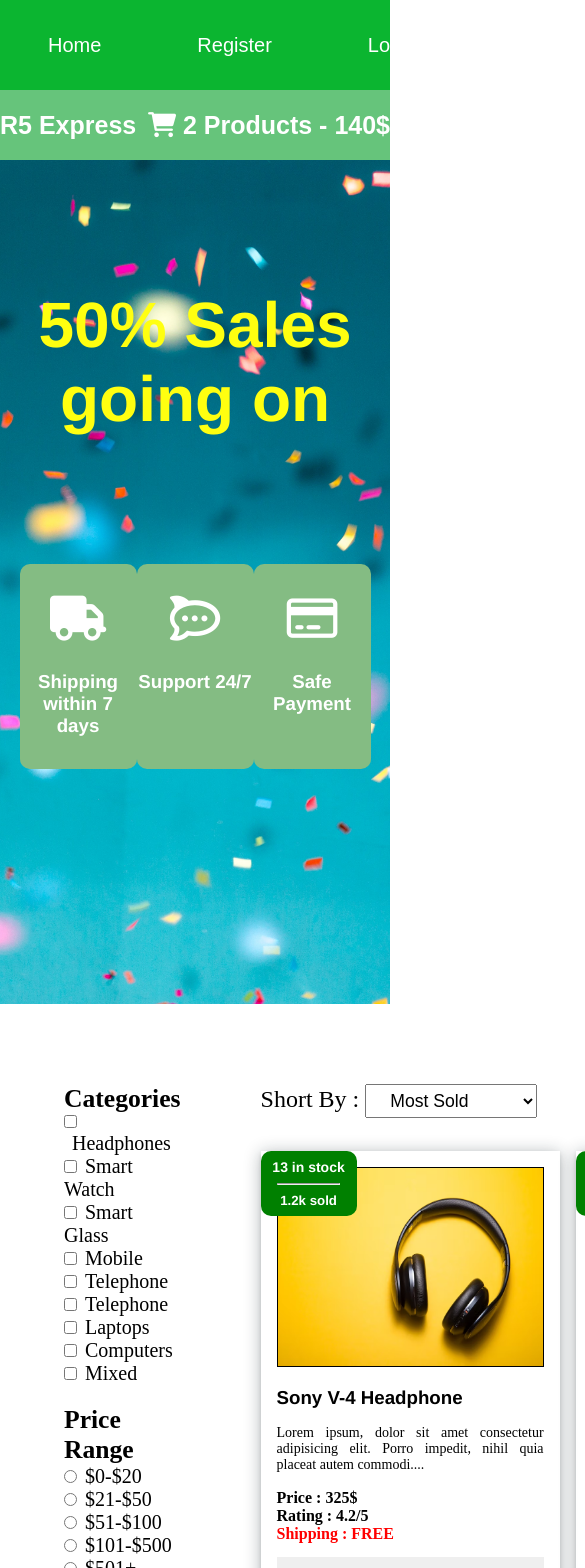
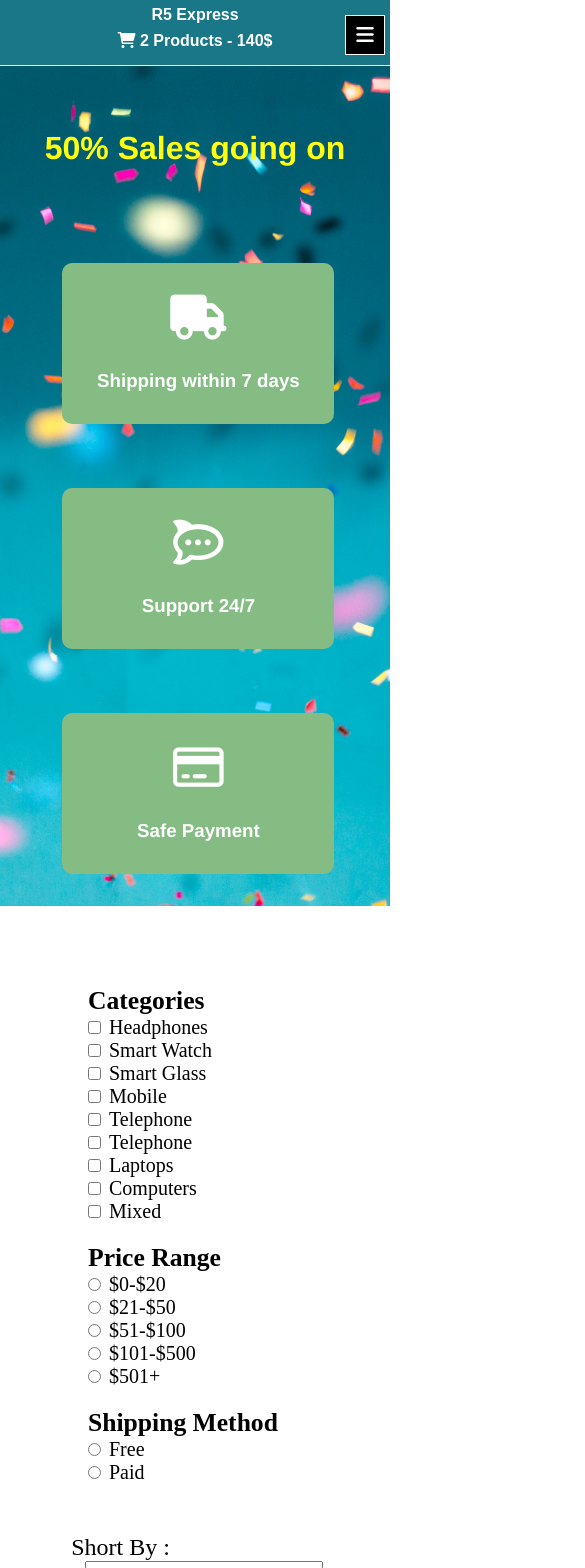
Before and after one commit to Rakibjrb/r5-project, a React (Create React App) app: page / in a window 390 px wide. Shown: the top 1568 px of the page, 585 px wide, since content can reach past the window. Built offline with nearby package versions, Linux system fonts and the light colour scheme.

Commit message:
second time code in day 7

```diff
--- a/src/App.css
+++ b/src/App.css
@@ -19,6 +19,18 @@ p {
 button {
   transition: 0.3s;
   cursor: pointer;
+}
+
+/* for mobile btn */
+.mobileBtn {
+  position: absolute;
+  top: -55555555px;
+  right: 5px;
+  font-size: 20px;
+  width: 30px;
+  height: 30px;
+  background: #000;
+  color: #fff;
 }
 
 /*top navbar*/
@@ -91,7 +103,6 @@ nav .navLink {
   color: rgb(255, 255, 16);
   padding: 8rem 0;
 }
-
 #banner .bannerdivrow {
   display: flex;
   justify-content: space-between;
@@ -368,17 +379,6 @@ article button:hover {
   padding: 5px 20px;
   font-size: 1.1rem;
 }
-#stock .rightDivMain .productSearch .searchForm form button {
-  padding: 5px 30px;
-  font-size: 1.1rem;
-  text-transform: uppercase;
-  cursor: pointer;
-  transition: 0.3s;
-}
-#stock .rightDivMain .productSearch .searchForm form button:hover {
-  background: #000;
-  color: #fff;
-}
 
 /* register page css here*/
 .registerMaindiv {
--- a/src/App.js
+++ b/src/App.js
@@ -2,6 +2,7 @@ import React, { useState } from "react";
 import { BrowserRouter, Routes, Route } from "react-router-dom";
 import Index from "./ROUTERPAGES/Index";
 import "./App.css";
+import "./App.responsive.css";
 
 //header and footer compopnents
 import Navbar from "./COMPONENTS/Navbar/Navbar";
--- /dev/null
+++ b/src/App.responsive.css
@@ -0,0 +1,183 @@
+/* responsive for small devices */
+@media screen and (max-width: 820px) {
+  /* for mobile btn */
+  #btn2 {
+    display: none;
+  }
+  .mobileBtn {
+    position: absolute;
+    top: 15px;
+    right: 5px;
+    font-size: 20px;
+    width: 40px;
+    height: 40px;
+    background: #000;
+    color: #fff;
+    border: 1px solid #fff;
+    outline: none;
+    z-index: 999;
+  }
+  /*top navbar*/
+  .nav1 {
+    display: none;
+  }
+  nav .navLink {
+    margin: 1rem;
+    font-size: 16px;
+  }
+  .nav2 {
+    text-align: center;
+    background-color: #197788;
+    width: 100%;
+    height: auto;
+    position: absolute;
+    top: 0;
+    left: 0;
+    padding: 0.4rem 0;
+  }
+  .nav2 .secondNavLinks {
+    display: flex;
+    flex-direction: column;
+  }
+  .nav2 .secondNavLinks .secondNavLink {
+    margin-bottom: 8px;
+    font-size: 16px;
+  }
+  #banner {
+    margin-top: 66px;
+    height: auto;
+  }
+  #banner h1 {
+    text-align: center;
+    font-size: 3rem;
+    padding: 4rem 0;
+  }
+  #banner .bannerdivrow {
+    display: flex;
+    flex-direction: column;
+    width: 50%;
+    margin: 0 auto;
+  }
+  #banner .bannerdivrow .bannerdivcol {
+    width: 24.5rem;
+    padding: 2rem 0;
+    margin: 2rem 0;
+  }
+  #stock {
+    padding: 80px 2rem;
+    display: flex;
+    flex-direction: column;
+  }
+  #stock .leftDiv {
+    margin: 0 0 50px 6rem;
+  }
+  #stock .rightDivMain .productSearch {
+    display: flex;
+    flex-direction: column;
+    width: 80%;
+    margin: 0 auto 2rem auto;
+  }
+  #stock .rightDivMain .productSearch .shortBy select {
+    padding: 5px 0;
+    width: 78.5%;
+    text-align: center;
+    margin-left: 14px;
+  }
+  #stock .rightDivMain .productSearch .searchForm form input {
+    margin-top: 2rem;
+    width: 100%;
+  }
+  .cartGrid {
+    display: grid;
+    grid-template-columns: auto auto;
+    grid-gap: 2rem;
+    width: 88%;
+    margin: 0 auto;
+  }
+  footer .footerContainer {
+    display: flex;
+    flex-direction: column-reverse;
+    width: 100%;
+    color: #fff;
+    text-align: center;
+    padding: 2rem 0;
+  }
+  footer .footerContainer p {
+    margin-bottom: 16px;
+  }
+  footer .footerContainer form label,
+  footer .footerContainer p {
+    font-size: 17px;
+  }
+}
+
+/* responsive for small devices */
+@media screen and (max-width: 600px) {
+  /* for mobile btn */
+  .mobileBtn {
+    width: 40px;
+    height: 40px;
+  }
+  #banner .bannerdivrow {
+    width: 66%;
+  }
+  #stock .leftDiv {
+    margin: 0 0 50px 4rem;
+  }
+  #stock .rightDivMain .productSearch {
+    width: 76%;
+  }
+  #stock .rightDivMain .productSearch .shortBy select {
+    padding: 5px 4.8rem;
+    width: 96%;
+  }
+  .cartGrid {
+    grid-template-columns: auto;
+    width: 64%;
+  }
+  footer .footerContainer {
+    padding: 2rem 0;
+  }
+}
+
+/* responsive for mobile devices */
+@media screen and (max-width: 450px) {
+  #banner h1 {
+    font-size: 2rem;
+  }
+  #banner .bannerdivrow {
+    width: 100%;
+    max-width: 68%;
+  }
+  #banner .bannerdivrow .bannerdivcol {
+    width: 17rem;
+  }
+  #stock .leftDiv {
+    margin: 0 0 50px 3.5rem;
+  }
+  #stock .rightDivMain .productSearch {
+    margin-bottom: 2rem;
+  }
+  #stock .rightDivMain .productSearch .shortBy select {
+    padding: 5px 0rem;
+  }
+  .cartGrid {
+    grid-template-columns: auto;
+    width: 90%;
+  }
+  footer .footerContainer form {
+    display: flex;
+    flex-direction: column;
+  }
+  footer .footerContainer form input {
+    margin: 1rem 0;
+  }
+  footer .footerContainer form button {
+    width: 50%;
+    margin: 0 auto;
+  }
+  footer .footerContainer form label,
+  footer .footerContainer p {
+    font-size: 15px;
+  }
+}
--- a/src/COMPONENTS/Navbar/Navbar.js
+++ b/src/COMPONENTS/Navbar/Navbar.js
@@ -2,9 +2,24 @@ import React from "react";
 import { NavLink } from "react-router-dom";
 
 const Navbar = () => {
+  const styleFunction = () => {
+    let nav = document.getElementById("nav");
+    nav.style.display = "block";
+    nav.style.background = "#ba2e1f";
+    nav.style.width = "100%";
+    nav.style.height = "auto";
+    nav.style.marginBottom = 0;
+    nav.style.zIndex = 9999999999;
+    nav.style.display = "flex";
+    nav.style.flexDirection = "column";
+    nav.style.padding = "1rem 0 ";
+    nav.style.position = "absolute";
+    nav.style.top = "60px";
+  };
+
   return (
     <>
-      <nav>
+      <nav id="nav" className="nav1">
         <NavLink className="navLink" to="/">
           Home
         </NavLink>
@@ -31,6 +46,31 @@ const Navbar = () => {
           </NavLink>
         </div>
       </nav>
+      <button
+        id="btn1"
+        onClick={() => {
+          let btn2 = document.getElementById("btn2");
+          btn2.style.display = "block";
+          styleFunction();
+        }}
+        className="mobileBtn"
+      >
+        <i className="fas fa-bars"></i>
+      </button>
+      <button
+        id="btn2"
+        onClick={() => {
+          let nav = document.getElementById("nav");
+          let btn1 = document.getElementById("btn1");
+          let btn2 = document.getElementById("btn2");
+          nav.style.display = "none";
+          btn1.style.display = "block";
+          btn2.style.display = "none";
+        }}
+        className="mobileBtn"
+      >
+        <i className="fas fa-times"></i>
+      </button>
     </>
   );
 };
--- a/src/COMPONENTS/ProductSearch/ProductSearch.js
+++ b/src/COMPONENTS/ProductSearch/ProductSearch.js
@@ -16,7 +16,6 @@ const ProductSearch = () => {
       <div className="searchForm">
         <form>
           <input type="text" placeholder="Search Product Here" required />
-          <button type="submit">Search</button>
         </form>
       </div>
     </div>
```
